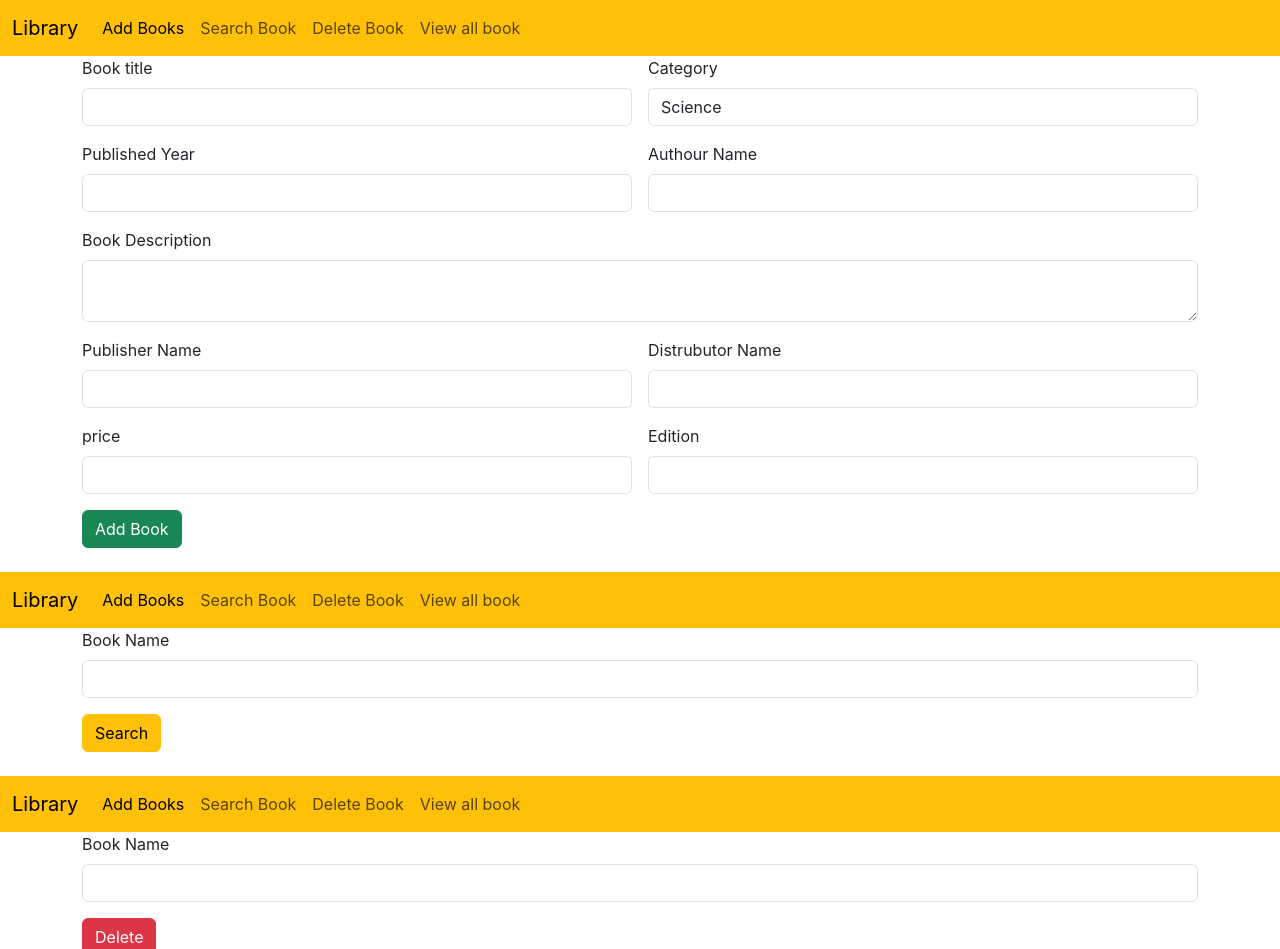
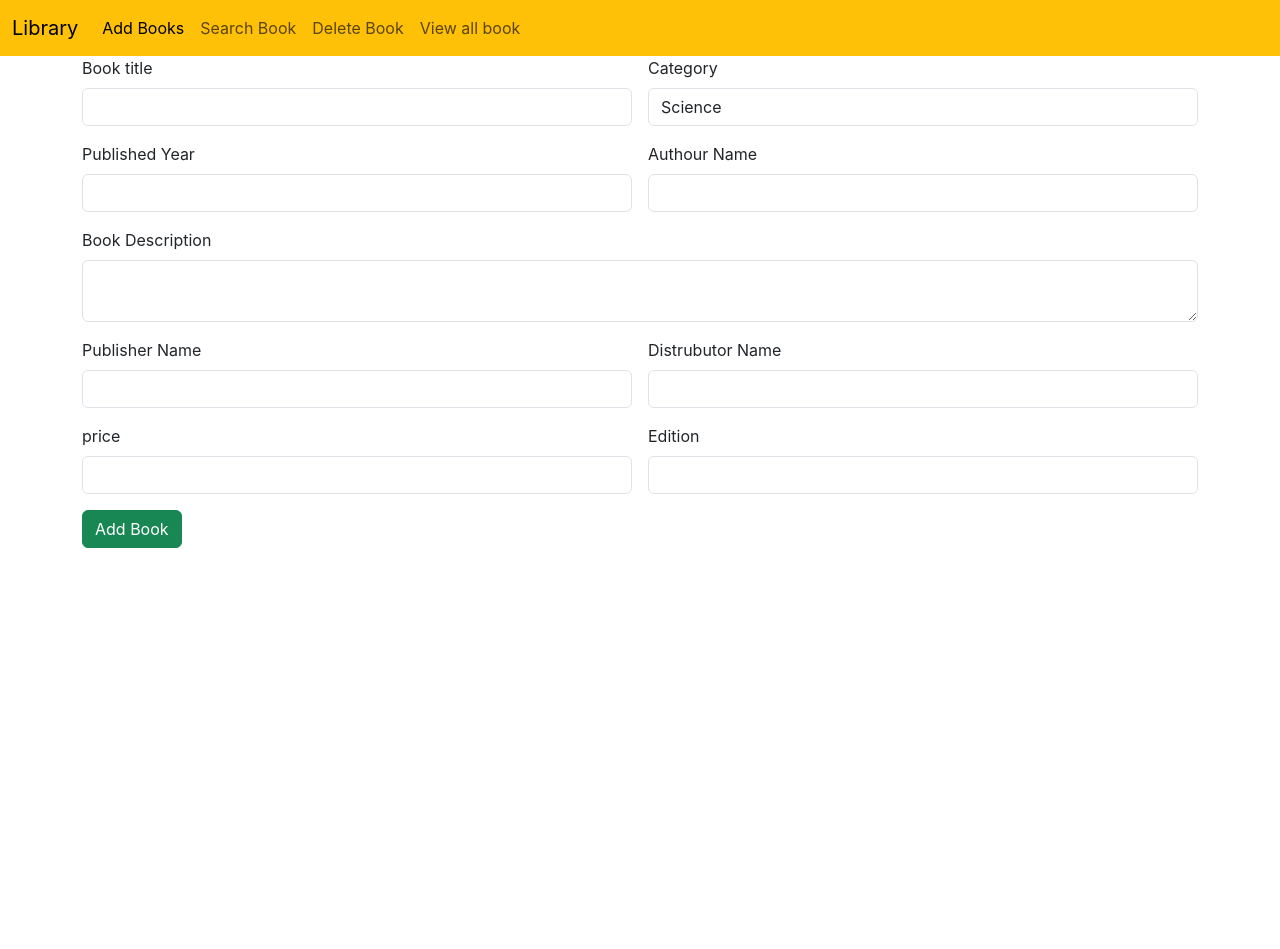
Before and after one commit to Gloriya2001/Books-app-react, a React (Create React App) app: page / in a window 1280 px wide. Shown: the top 949 px of the page. After the commit the page ends 800 px from the top, so only its background shows below. Built offline with nearby package versions, Linux system fonts and the light colour scheme.

Commit message:
seperated to pages

```diff
--- a/src/App.js
+++ b/src/App.js
@@ -4,18 +4,20 @@ import AddBooks from './components/AddBooks';
 import Search from './components/Search';
 import Delete from './components/Delete';
 import ViewBook from './components/ViewBook';
+import { BrowserRouter, Route, Routes } from 'react-router-dom';
 
 function App() {
   return (
-    <div>
-     <AddBooks/>
-     <br></br>
-     <Search/>
-     <br></br>
-     <Delete/>
-     <br></br>
-     <ViewBook/>
-    </div>
+    <BrowserRouter>
+    <Routes>
+      <Route path='/' element={<AddBooks/>}/>
+      <Route path='/search' element={<Search/>}/>
+      <Route path='/delete' element={<Delete/>}/>
+      <Route path='/viewbook' element={<ViewBook/>}/>
+
+
+    </Routes>
+    </BrowserRouter>
   );
 }
 
--- a/src/components/Navbar.jsx
+++ b/src/components/Navbar.jsx
@@ -11,10 +11,10 @@ const Navbar = () => {
                     </button>
                     <div className="collapse navbar-collapse" id="navbarNavAltMarkup">
                         <div className="navbar-nav">
-                            <a className="nav-link active" aria-current="page" href="#">Add Books</a>
-                            <a className="nav-link" href="#">Search Book</a>
-                            <a className="nav-link" href="#">Delete Book</a>
-                            <a className="nav-link" href="#" >View all book</a>
+                            <a className="nav-link active" aria-current="page" href="/">Add Books</a>
+                            <a className="nav-link" href="/search">Search Book</a>
+                            <a className="nav-link" href="/delete">Delete Book</a>
+                            <a className="nav-link" href="/viewbook" >View all book</a>
                         </div>
                     </div>
                 </div>
--- a/src/components/Search.jsx
+++ b/src/components/Search.jsx
@@ -17,7 +17,7 @@ const Search = () => {
 
                 </div>
                 <div className="col col-12 col-sm-12 col-md-12 col-lg-12 col-xl-12 col-xxl-12">
-<button className="btn btn-warning">Search</button>
+<button className="btn btn-success">Search</button>
 
                 </div>
             </div>
```
